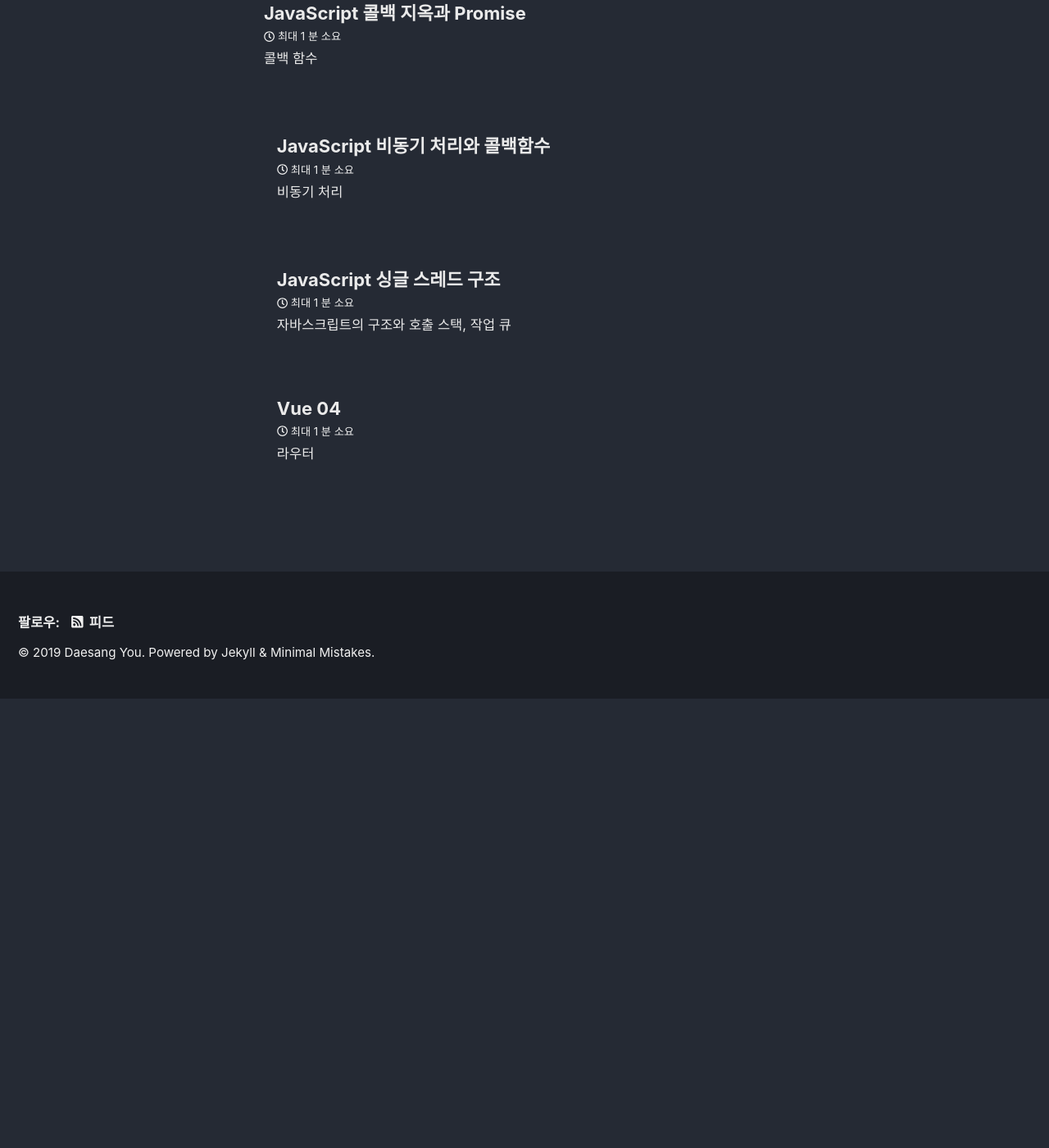
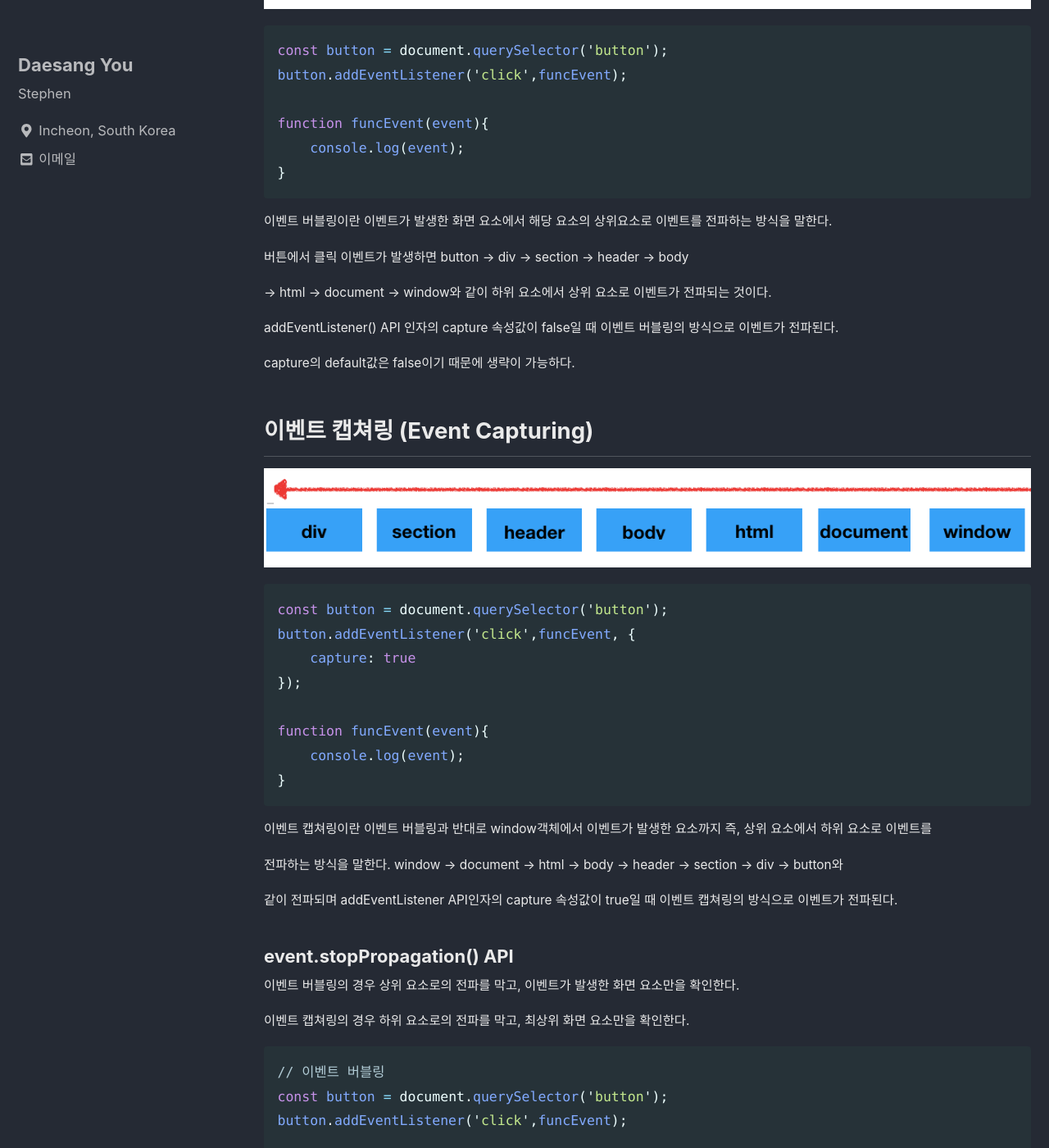
Before and after one commit to eotkd4791/eotkd4791.github.io, a Jekyll site: the page built from _posts/Javascript/2019-12-20-JavaScript10.md, in a window 1280 px wide and 1400 px high, scrolled down 1555 px. Shown: the whole window at 82% size. Built offline with Jekyll 4.4.1, drawn with Linux system fonts in a browser that asks for light colours; cached includes are drawn as plain includes; comment, search, counter and statistics services are not loaded; before the commit the page ends 2407 px from its top, so only the background shows below that; some of the changed text lies outside the part shown.

Commit message:
Create_2019.12.26. 이벤트 버블링, 이벤트 캡쳐링, 이벤트 위임

````diff
--- a/_posts/Javascript/2019-12-20-JavaScript10.md
+++ b/_posts/Javascript/2019-12-20-JavaScript10.md
@@ -1,12 +1,12 @@
 ---
-title: "JavaScript 이벤트 버블링 & 캡쳐링 & 위임"
+title: "JavaScript 이벤트 버블링과 캡쳐링, 이벤트 위임"
 categories:
   - JavaScript
 tags:
   - JavaScript
 ---
 
-## 이벤트 전파방식
+# 이벤트 전파방식
 
 웹페이지에서 어떻게 브라우저가 사용자의 움직임을 감지하는지 또 어떻게 그 이벤트를 다른 화면 요소에 전달하는지를 살펴보겠다.
 
@@ -18,14 +18,139 @@ tags:
 
 보다 자세하게 알아보자.
 
-### 이벤트 버블링 (Event Bubbling)
+
+
+## 이벤트 등록
 
 ```html
-<button>click me!</button>
+<body>
+    <header>
+        <section>
+            <div>
+                <button>click me!</button>
+            </div>
+        </section>
+    </header>
+</body>
+```
+
+
+```js
+const clickEvent = document.querySelector('button');
+clickEvent.addEventListener('click',funcEvent);
+
+function funcEvent(event) {
+    console.log(event);
+}
+```
+
+사용자가 웹페이지 상의 click me!라는 버튼을 클릭하여 클릭 이벤트가 발생하면 브라우저는 이벤트를 감지하고 함수를 실행시킨다.
+
+이 때 함수의 인자로 발생한 이벤트에 대한 정보가 담긴 객체를 넘겨준다.
+
+이처럼 click이라는 이벤트를 감지하는 이벤트 리스너라는 웹 API를 통해서 화면을 동적으로 작동하게 만들 수 있다.
+
+여기서 우리는 'click'이라는 이벤트를 등록한 것이다.
+
+그렇다면 브라우저는 어떻게 'click'이벤트를 감지했을까?
+
+
+
+## 이벤트 버블링(Event Bubbling)
+
+<img src="/assets/img/js/eventbubbling.png">
+
+```js
+const button = document.querySelector('button');
+button.addEventListener('click',funcEvent);
+
+function funcEvent(event){
+    console.log(event);
+}
+```
+
+이벤트 버블링이란 이벤트가 발생한 화면 요소에서 해당 요소의 상위요소로 이벤트를 전파하는 방식을 말한다.
+
+버튼에서 클릭 이벤트가 발생하면 button -> div -> section -> header -> body
+
+-> html -> document -> window와 같이 하위 요소에서 상위 요소로 이벤트가 전파되는 것이다.
+
+addEventListener() API 인자의 capture 속성값이 false일 때 이벤트 버블링의 방식으로 이벤트가 전파된다.
+
+capture의 default값은 false이기 때문에 생략이 가능하다.
+
+
+## 이벤트 캡쳐링 (Event Capturing)
+
+<img src="/assets/img/js/eventcapturing.png">
+
+```js
+const button = document.querySelector('button');
+button.addEventListener('click',funcEvent, {
+    capture: true
+});
+
+function funcEvent(event){
+    console.log(event);
+}
+```
+
+이벤트 캡쳐링이란 이벤트 버블링과 반대로 window객체에서 이벤트가 발생한 요소까지 즉, 상위 요소에서 하위 요소로 이벤트를
+
+전파하는 방식을 말한다. window -> document -> html -> body -> header -> section -> div -> button와
+
+같이 전파되며 addEventListener API인자의 capture 속성값이 true일 때 이벤트 캡쳐링의 방식으로 이벤트가 전파된다.
+
+
+### event.stopPropagation() API
+
+이벤트 버블링의 경우 상위 요소로의 전파를 막고, 이벤트가 발생한 화면 요소만을 확인한다.
+
+이벤트 캡쳐링의 경우 하위 요소로의 전파를 막고, 최상위 화면 요소만을 확인한다.
+
+```js
+// 이벤트 버블링
+const button = document.querySelector('button');
+button.addEventListener('click',funcEvent);
+
+function funcEvent(event){
+    event.stopPropagation();
+    console.log(event);
+}
 ```
 
 ```js
-const button =
+// 이벤트 캡쳐링
+const button = document.querySelector('button');
+button.addEventListener('click',funcEvent, {
+    capture: true
+});
+
+function funcEvent(event){
+    event.stopPropagation()
+    console.log(event);
+}
+```
 
 
-```
+## 이벤트 위임 (Event Delegation)
+
+이벤트 위임이란 하위 요소에 각각 이벤트를 붙히지 않고 상위 요소에만 이벤트 리스너를 부착하여 이벤트를 제어하는 방식을 말한다.
+
+자바스크립트에서 특정 요소 아래에 하위 요소를 계속해서 추가하는 상황을 상상해보자. 무수히 많은 하위 요소에 이벤트 리스너를
+
+부착해서 이벤트를 제어하는 방법은 상당히 비효율적이다. 따라서 상위 요소에 이벤트 리스너를 달아서 그 아래에 있는 모든 요소의
+
+이벤트를 제어하면 훨씬 간단하고 명료한 코드를 작성할 수 있다. 이러한 방식을 이벤트 위임이라고 한다.
+
+하지만, 이벤트 위임에는 장점만 있는 것은 아니다. 이벤트 처리를 해주지 않은 부분에서 이벤트가 발생한다면
+
+뜻하지 않게 이벤트 리스너가 반응할 수 있기 때문이다.
+
+
+
+
+<br><br>
+><strong>참고 자료</strong><br>
+>[캡틴판교님의 블로그](https://joshua1988.github.io/web-development/javascript/event-propagation-delegation/)<br>
+>[velog](https://velog.io/@yesdoing/%EC%9D%B4%EB%B2%A4%ED%8A%B8-%EC%9C%84%EC%9E%84Event-Delegation%EC%9D%98-%EA%B5%AC%ED%98%84)
````
Also changed, not shown: assets/img/js/eventbubbling.png (added), assets/img/js/eventcapturing.png (added).
